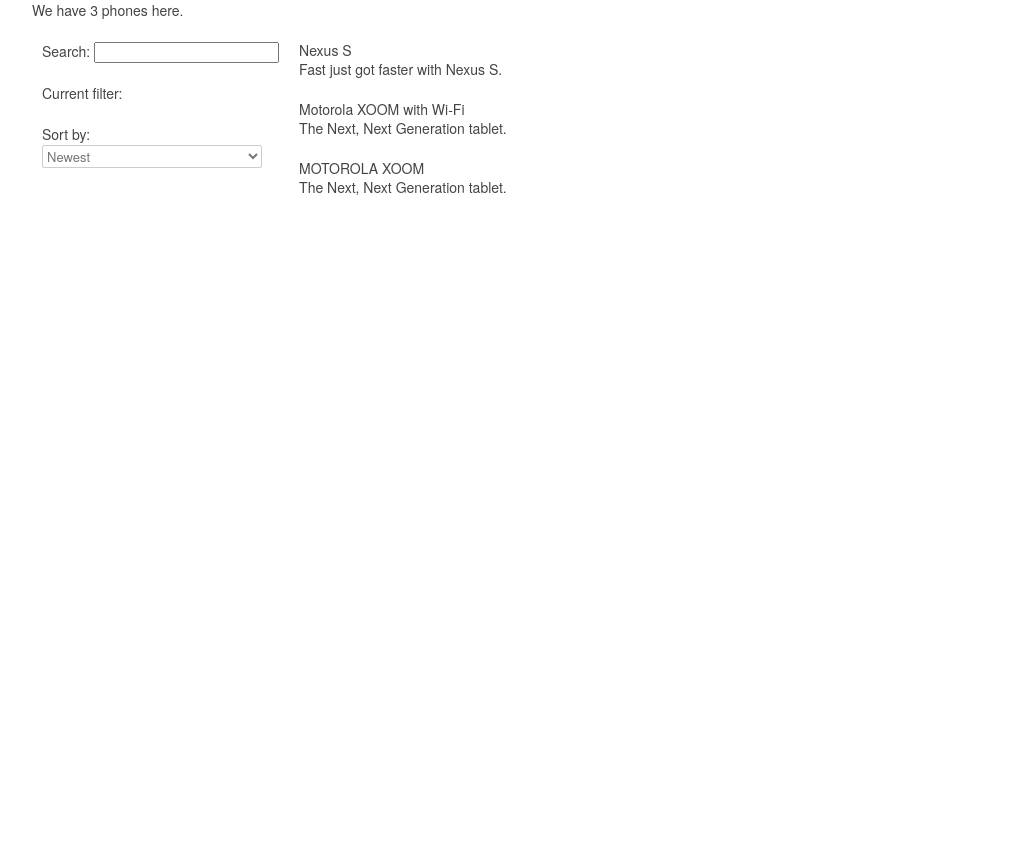
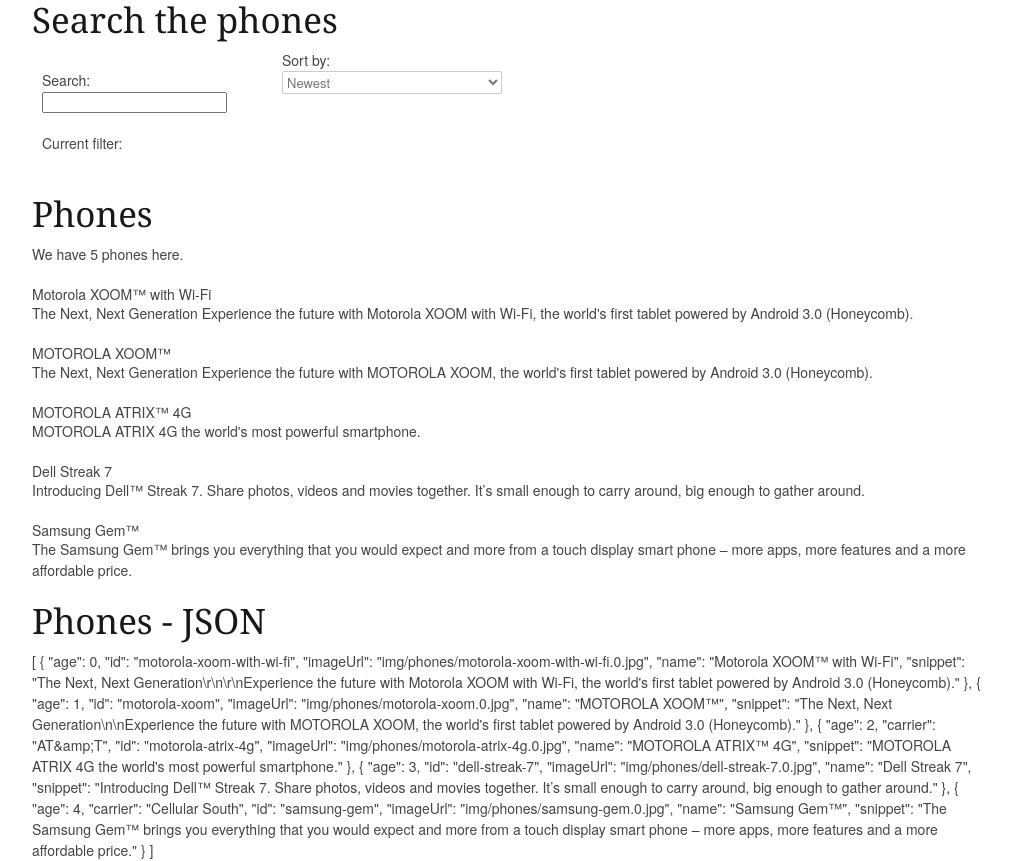
Before and after one commit to hzlf/angular-sink, a website: page app/index.html in a window 1280 px wide. Shown: the whole page, without its empty margins (128-1140 px from the left). Before the commit the page ends 800 px from the top, so only its background shows below. Drawn offline with Linux system fonts and the light colour scheme.

Commit message:
step_05 angularjs tutorial Done

```diff
--- /dev/null
+++ b/app/data/phones.json
@@ -0,0 +1,155 @@
+[
+    {
+        "age": 0,
+        "id": "motorola-xoom-with-wi-fi",
+        "imageUrl": "img/phones/motorola-xoom-with-wi-fi.0.jpg",
+        "name": "Motorola XOOM\u2122 with Wi-Fi",
+        "snippet": "The Next, Next Generation\r\n\r\nExperience the future with Motorola XOOM with Wi-Fi, the world's first tablet powered by Android 3.0 (Honeycomb)."
+    },
+    {
+        "age": 1,
+        "id": "motorola-xoom",
+        "imageUrl": "img/phones/motorola-xoom.0.jpg",
+        "name": "MOTOROLA XOOM\u2122",
+        "snippet": "The Next, Next Generation\n\nExperience the future with MOTOROLA XOOM, the world's first tablet powered by Android 3.0 (Honeycomb)."
+    },
+    {
+        "age": 2,
+        "carrier": "AT&amp;T",
+        "id": "motorola-atrix-4g",
+        "imageUrl": "img/phones/motorola-atrix-4g.0.jpg",
+        "name": "MOTOROLA ATRIX\u2122 4G",
+        "snippet": "MOTOROLA ATRIX 4G the world's most powerful smartphone."
+    },
+    {
+        "age": 3,
+        "id": "dell-streak-7",
+        "imageUrl": "img/phones/dell-streak-7.0.jpg",
+        "name": "Dell Streak 7",
+        "snippet": "Introducing Dell\u2122 Streak 7. Share photos, videos and movies together. It\u2019s small enough to carry around, big enough to gather around."
+    },
+    {
+        "age": 4,
+        "carrier": "Cellular South",
+        "id": "samsung-gem",
+        "imageUrl": "img/phones/samsung-gem.0.jpg",
+        "name": "Samsung Gem\u2122",
+        "snippet": "The Samsung Gem\u2122 brings you everything that you would expect and more from a touch display smart phone \u2013 more apps, more features and a more affordable price."
+    },
+    {
+        "age": 5,
+        "carrier": "Dell",
+        "id": "dell-venue",
+        "imageUrl": "img/phones/dell-venue.0.jpg",
+        "name": "Dell Venue",
+        "snippet": "The Dell Venue; Your Personal Express Lane to Everything"
+    },
+    {
+        "age": 6,
+        "carrier": "Best Buy",
+        "id": "nexus-s",
+        "imageUrl": "img/phones/nexus-s.0.jpg",
+        "name": "Nexus S",
+        "snippet": "Fast just got faster with Nexus S. A pure Google experience, Nexus S is the first phone to run Gingerbread (Android 2.3), the fastest version of Android yet."
+    },
+    {
+        "age": 7,
+        "carrier": "Cellular South",
+        "id": "lg-axis",
+        "imageUrl": "img/phones/lg-axis.0.jpg",
+        "name": "LG Axis",
+        "snippet": "Android Powered, Google Maps Navigation, 5 Customizable Home Screens"
+    },
+    {
+        "age": 8,
+        "id": "samsung-galaxy-tab",
+        "imageUrl": "img/phones/samsung-galaxy-tab.0.jpg",
+        "name": "Samsung Galaxy Tab\u2122",
+        "snippet": "Feel Free to Tab\u2122. The Samsung Galaxy Tab\u2122 brings you an ultra-mobile entertainment experience through its 7\u201d display, high-power processor and Adobe\u00ae Flash\u00ae Player compatibility."
+    },
+    {
+        "age": 9,
+        "carrier": "Cellular South",
+        "id": "samsung-showcase-a-galaxy-s-phone",
+        "imageUrl": "img/phones/samsung-showcase-a-galaxy-s-phone.0.jpg",
+        "name": "Samsung Showcase\u2122 a Galaxy S\u2122 phone",
+        "snippet": "The Samsung Showcase\u2122 delivers a cinema quality experience like you\u2019ve never seen before. Its innovative 4\u201d touch display technology provides rich picture brilliance, even outdoors"
+    },
+    {
+        "age": 10,
+        "carrier": "Verizon",
+        "id": "droid-2-global-by-motorola",
+        "imageUrl": "img/phones/droid-2-global-by-motorola.0.jpg",
+        "name": "DROID\u2122 2 Global by Motorola",
+        "snippet": "The first smartphone with a 1.2 GHz processor and global capabilities."
+    },
+    {
+        "age": 11,
+        "carrier": "Verizon",
+        "id": "droid-pro-by-motorola",
+        "imageUrl": "img/phones/droid-pro-by-motorola.0.jpg",
+        "name": "DROID\u2122 Pro by Motorola",
+        "snippet": "The next generation of DOES."
+    },
+    {
+        "age": 12,
+        "carrier": "AT&amp;T",
+        "id": "motorola-bravo-with-motoblur",
+        "imageUrl": "img/phones/motorola-bravo-with-motoblur.0.jpg",
+        "name": "MOTOROLA BRAVO\u2122 with MOTOBLUR\u2122",
+        "snippet": "An experience to cheer about."
+    },
+    {
+        "age": 13,
+        "carrier": "T-Mobile",
+        "id": "motorola-defy-with-motoblur",
+        "imageUrl": "img/phones/motorola-defy-with-motoblur.0.jpg",
+        "name": "Motorola DEFY\u2122 with MOTOBLUR\u2122",
+        "snippet": "Are you ready for everything life throws your way?"
+    },
+    {
+        "age": 14,
+        "carrier": "T-Mobile",
+        "id": "t-mobile-mytouch-4g",
+        "imageUrl": "img/phones/t-mobile-mytouch-4g.0.jpg",
+        "name": "T-Mobile myTouch 4G",
+        "snippet": "The T-Mobile myTouch 4G is a premium smartphone designed to deliver blazing fast 4G speeds so that you can video chat from practically anywhere, with or without Wi-Fi."
+    },
+    {
+        "age": 15,
+        "carrier": "US Cellular",
+        "id": "samsung-mesmerize-a-galaxy-s-phone",
+        "imageUrl": "img/phones/samsung-mesmerize-a-galaxy-s-phone.0.jpg",
+        "name": "Samsung Mesmerize\u2122 a Galaxy S\u2122 phone",
+        "snippet": "The Samsung Mesmerize\u2122 delivers a cinema quality experience like you\u2019ve never seen before. Its innovative 4\u201d touch display technology provides rich picture brilliance,even outdoors"
+    },
+    {
+        "age": 16,
+        "carrier": "Sprint",
+        "id": "sanyo-zio",
+        "imageUrl": "img/phones/sanyo-zio.0.jpg",
+        "name": "SANYO ZIO",
+        "snippet": "The Sanyo Zio by Kyocera is an Android smartphone with a combination of ultra-sleek styling, strong performance and unprecedented value."
+    },
+    {
+        "age": 17,
+        "id": "samsung-transform",
+        "imageUrl": "img/phones/samsung-transform.0.jpg",
+        "name": "Samsung Transform\u2122",
+        "snippet": "The Samsung Transform\u2122 brings you a fun way to customize your Android powered touch screen phone to just the way you like it through your favorite themed \u201cSprint ID Service Pack\u201d."
+    },
+    {
+        "age": 18,
+        "id": "t-mobile-g2",
+        "imageUrl": "img/phones/t-mobile-g2.0.jpg",
+        "name": "T-Mobile G2",
+        "snippet": "The T-Mobile G2 with Google is the first smartphone built for 4G speeds on T-Mobile's new network. Get the information you need, faster than you ever thought possible."
+    },
+    {
+        "age": 19,
+        "id": "motorola-charm-with-motoblur",
+        "imageUrl": "img/phones/motorola-charm-with-motoblur.0.jpg",
+        "name": "Motorola CHARM\u2122 with MOTOBLUR\u2122",
+        "snippet": "Motorola CHARM fits easily in your pocket or palm.  Includes MOTOBLUR service."
+    }
+]
--- a/app/index.html
+++ b/app/index.html
@@ -49,22 +49,30 @@
 
 	<div class="container">
 
-		<p>We have {{ phones.length }} phones here.</p>
 
-		<div class="one-third columns">
-			<p>Search: <input ng-model="query"></p>
-			<p id="status">Current filter: {{ query }}</p>
-			<div class="sort">
+		<div class="row container">
+			<h2>Search the phones</h2>
+			<div class="four columns">
+				<p>
+					<p>Search: <input ng-model="query"></p>
+					<p id="status">Current filter: {{ query }}</p>
+				</p>
+			</div>
+			<div class="sort four columns">
+				<p>
 				Sort by:
 					<select ng-model="orderProp">
 						<option value="name">Alphabetical</option>
 						<option value="age">Newest</option>
 					</select>
+				</p>
 			</div>
 
 		</div>
 
-		<div class="two-thirds columns">
+		<div class="">
+			<h2>Phones</h2>
+			<p>We have {{ phones.length }} phones here.</p>
 			<ul class=phones>
 				<li ng-repeat="phone in phones | filter:query | orderBy:orderProp">
 					{{ phone.name }}
@@ -80,6 +88,12 @@
 			<!--</tr>-->
 		<!--</table>-->
 
+		<div class="jsonBox">
+			<h2>Phones - JSON</h2>
+			{{ phones | json }}
+
+		</div>
+
 	</div><!-- container -->
 
 
--- a/app/js/controllers.js
+++ b/app/js/controllers.js
@@ -1,19 +1,13 @@
-function PhoneListCtrl($scope) {
-	$scope.phones = [
-		{"name": "Nexus S",
-		"snippet": "Fast just got faster with Nexus S.",
-		"age": 0},
+function PhoneListCtrl($scope, $http) {
 
-		{"name": "Motorola XOOM with Wi-Fi",
-		"snippet": "The Next, Next Generation tablet.",
-		"age": 1},
-
-		{"name": "MOTOROLA XOOM",
-		"snippet": "The Next, Next Generation tablet.",
-		"age": 2}
-
-	];
+	$http.get('data/phones.json').success(function(data) {
+		$scope.phones = data.splice(0, 5);
+	});
 
 	$scope.hello = "Hello World!";
 	$scope.orderProp = 'age';
 }
+
+// Inject this ordered list of services into this controller.
+// Also this avoid any minification issues w/ services names.
+PhoneListCtrl.$inject = ['$scope', '$http'];
```
Also changed, not shown: test/e2e/scenarios.js (+5 -5 lines), test/runner/_load/base.js (+1 -0 lines), test/unit/controllersSpec.js (+40 -8 lines).
